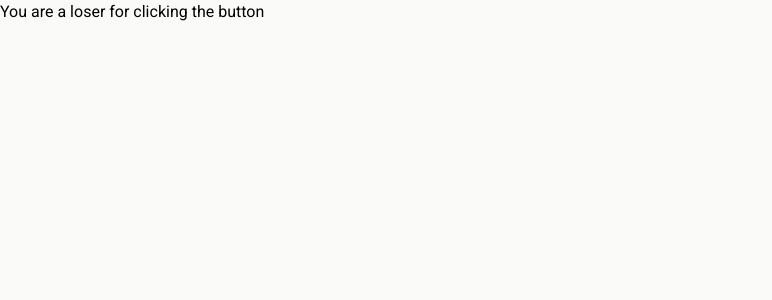
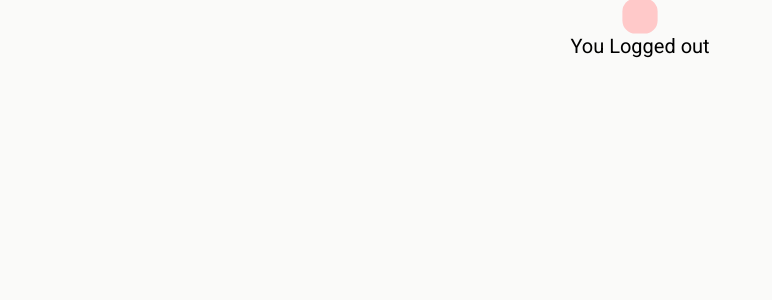
Before and after one commit to egharevbanosa58-debug/news-aggregator, a Next.js app in the folder my-text-app-beta/: page /DummyPage in a window 1280 px wide. Shown: the top 300 px of the page, without its empty margins (0-772 px from the left). Built offline with nearby package versions, Linux system fonts and the light colour scheme.

Commit message:
Dummy page and password length

```diff
--- a/my-text-app-beta/app/DummyPage/page.js
+++ b/my-text-app-beta/app/DummyPage/page.js
@@ -1,5 +1,10 @@
+import { FiLogOut } from "react-icons/fi";
+
 export default function DummyPage(){
     return (
-        <p>You are a loser for clicking the button</p>
+        <div className="flex flex-col justify-center items-center">
+            <FiLogOut className="text-red-600 dark:text-red-600 scale-110 p-4 rounded-xl bg-red-200"/>
+            <p className="text-xl">You Logged out</p>
+        </div>
     )
 }
--- a/my-text-app-beta/app/page.js
+++ b/my-text-app-beta/app/page.js
@@ -185,7 +185,6 @@
 
 
 import Logo from "./components/Logo";
-import ThemeToggle from "./components/ThemeToggle";
 
 export default function Home() {
   return (
@@ -228,11 +227,6 @@ export default function Home() {
           </a>
         </div>
 
-        <ThemeToggle />
-        <div className="z-50 p-4 bg-red-500 dark:bg-green-500 text-white">
-          DARK MODE TEST
-        </div>
-
       </div>
 
       {/* Footer */}
```
